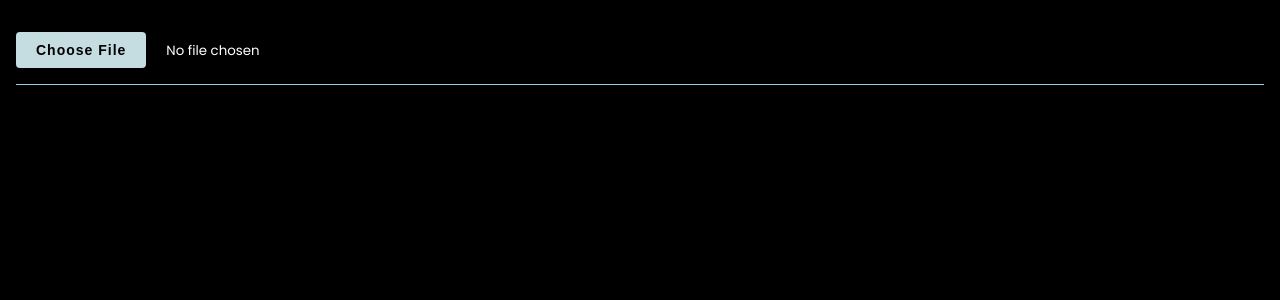
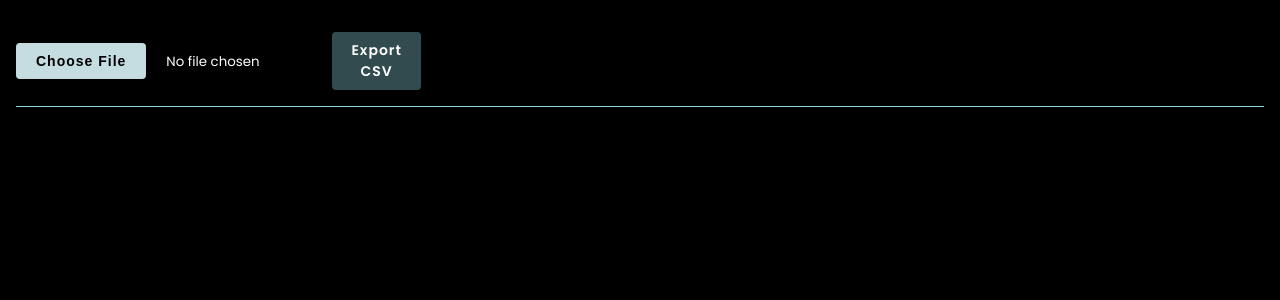
Before and after one commit to An7112/CSVUI, a React (Create React App) app: page / in a window 1280 px wide. Shown: the top 300 px of the page. Built offline with nearby package versions, Linux system fonts and the light colour scheme; a web font is replaced by a local one.

Commit message:
Export edited csv file (retains header row values)

```diff
--- a/src/App.tsx
+++ b/src/App.tsx
@@ -133,6 +133,38 @@ function App() {
     );
   };
 
+  const handleExpottCSV = () => {
+    const filteredData = editedData.map((row) =>
+      row.map((value: any, index: number) =>
+        selectedColumns.includes(header[index]) && value !== "" ? value : null
+      )
+    );
+
+    const selectedHeader = header.filter((column: any) =>
+      selectedColumns.includes(column)
+    );
+    const selectedData = filteredData.filter((row) =>
+      row.some((cell: any) => cell !== "")
+    );
+    const newData = [selectedHeader, ...selectedData];
+    const removeHeader = newData.slice(1);
+    removeHeader.unshift(header)
+    const csvString = Papa.unparse(removeHeader, { quotes: true });
+
+    const blob = new Blob([csvString], { type: "text/csv;charset=utf-8;" });
+
+    const link = document.createElement("a");
+    if (link.download !== undefined) {
+      const url = URL.createObjectURL(blob);
+      link.setAttribute("href", url);
+      link.setAttribute("download", "edited.csv");
+      link.style.visibility = "hidden";
+      document.body.appendChild(link);
+      link.click();
+      document.body.removeChild(link);
+    }
+  };
+
   return (
     <div className="container">
       <div className="main">
@@ -140,6 +172,7 @@ function App() {
           <div className='frame-input-file'>
             <input className='open-file' id='select-file' type="file" accept=".csv" onChange={handleFileUpload} />
           </div>
+          <button className='button' onClick={handleExpottCSV}>Export CSV</button>
         </div>
         {Array.isArray(selectedColumns) && selectedColumns.length > 0 &&
           <div className='frame-header-row' style={{ gridTemplateColumns: `repeat(${selectedColumns.length}, minmax(0, 1fr))` }}>
```
